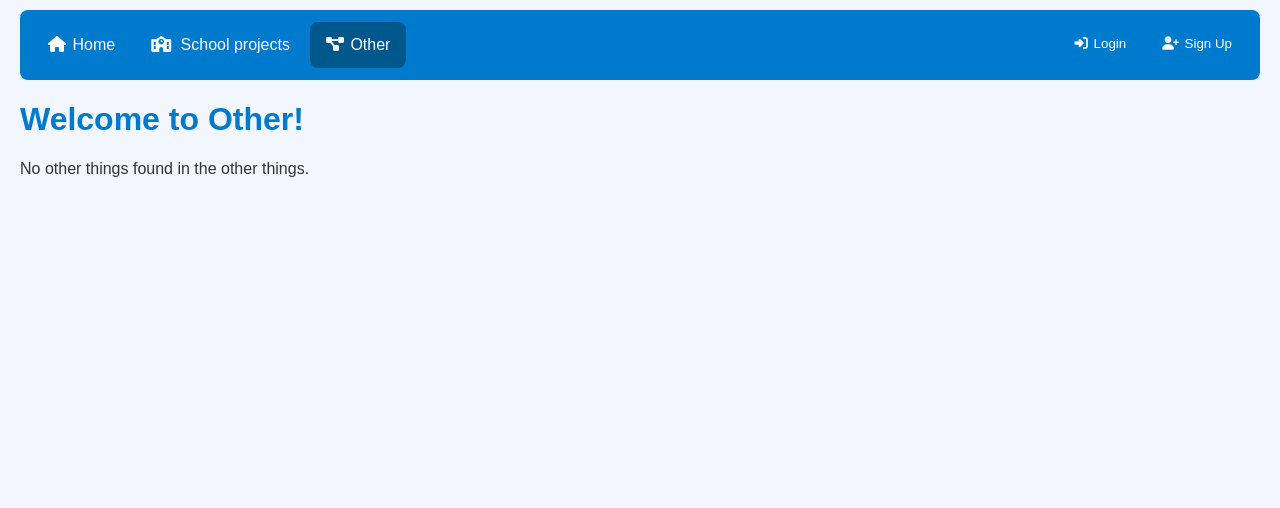
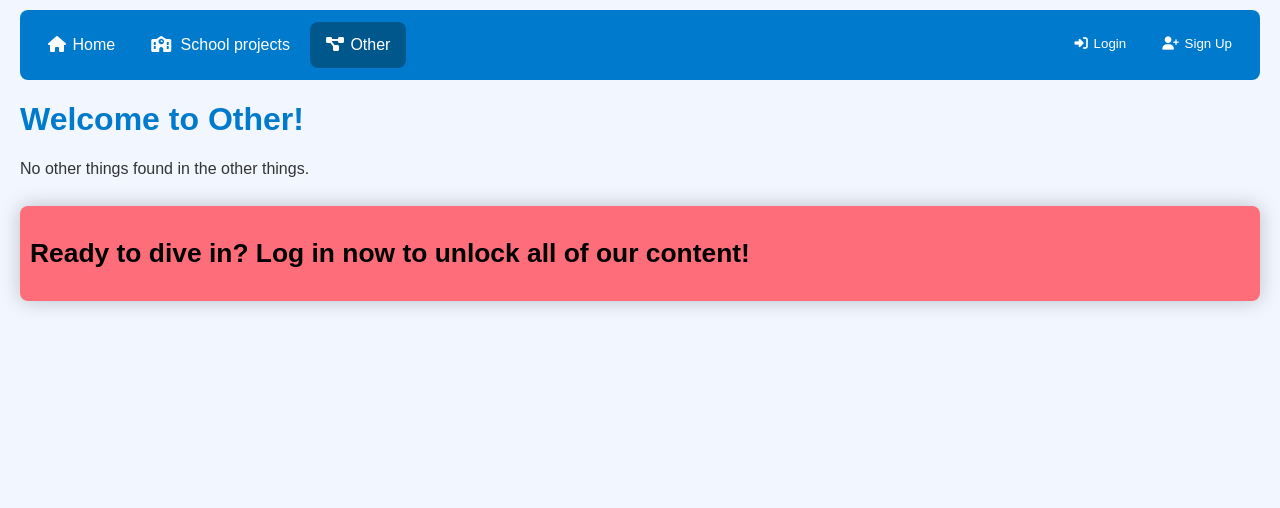
Before and after one commit to pascaljura/alba-rosa.cz, a PHP site: page /other/ in a window 1280 px wide. Shown: the top 508 px of the page. Run offline with PHP 8.4, Linux system fonts and the light colour scheme; data that the repository does not hold is empty; a stand-in replaces the project's code that opens the database connection; some libraries are stand-ins or nearby versions.

Commit message:
Přidání login textu

```diff
--- a/other/index.php
+++ b/other/index.php
@@ -157,7 +157,10 @@ if (isset($_SESSION['idusers'])) {
   } else {
     echo "<p>No other things found in the other things.</p>";
   }
-  echo '
+  echo '  </div><br>
+  <div class="nolog" id="nolog">
+  <h2> Ready to dive in? Log in now to unlock all of our content! </h2>
+</div>
   <footer><p style="color:white;"><a href="https://discord.gg/ZeHnED2BCG" target="_blank" style="color: white;"><i class="fa-brands fa-discord"></i></a> | Jiří Boucník &#38; Matěj Kořalka | &#169; 2024</p></footer>
   <script src="https://kit.fontawesome.com/865012b7e6.js" crossorigin="anonymous"></script>
 </body>
--- a/school-projects/index.php
+++ b/school-projects/index.php
@@ -186,6 +186,10 @@ if (isset($_SESSION['idusers'])) {
   }
 
   echo '
+  </div><br>
+  <div class="nolog" id="nolog">
+  <h2> Ready to dive in? Log in now to unlock all of our content! </h2>
+</div>
   <footer><p style="color:white;"><a href="https://discord.gg/ZeHnED2BCG" target="_blank" style="color: white;"><i class="fa-brands fa-discord"></i></a> | Jiří Boucník &#38; Matěj Kořalka | &#169; 2024</p></footer>
   <script src="https://kit.fontawesome.com/865012b7e6.js" crossorigin="anonymous"></script>
 </body>
```
